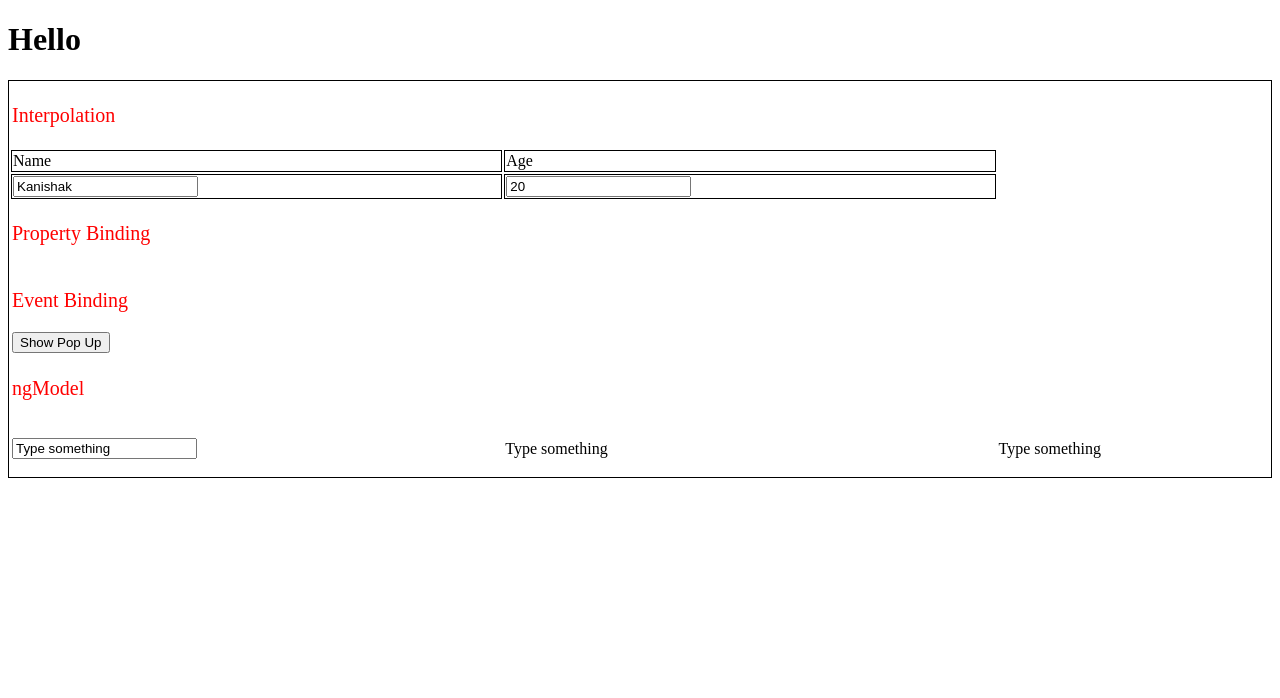
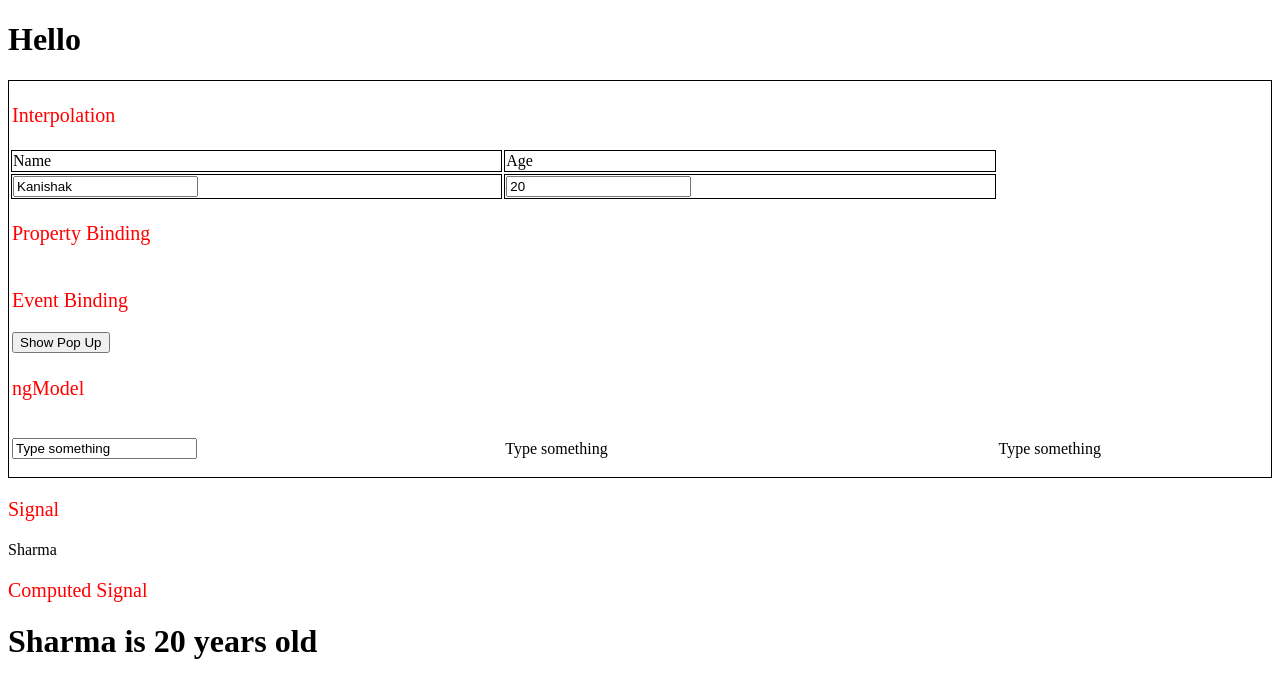
Before and after one commit to Kanishak-xd/angular20.ts, an Angular app: page / in a window 1280 px wide. Shown: the top 698 px of the page. Built offline with nearby package versions, Linux system fonts and the light colour scheme.

Commit message:
added signal component having signal and computed signal

```diff
--- a/src/app/app.html
+++ b/src/app/app.html
@@ -1,2 +1,3 @@
 <h1>Hello</h1>
 <app-data-binding></app-data-binding>
+<app-signal></app-signal>
--- a/src/app/app.ts
+++ b/src/app/app.ts
@@ -1,12 +1,13 @@
-import { Component } from '@angular/core';
+import { Component, signal } from '@angular/core';
 import { RouterOutlet } from '@angular/router';
 import { Admin } from './components/admin/admin';
 import { User } from './components/user/user';
 import { DataBinding } from './components/data-binding/data-binding';
+import { Signal } from './components/signal/signal';
 
 @Component({
   selector: 'app-root',
-  imports: [RouterOutlet, Admin, User, DataBinding],
+  imports: [RouterOutlet, Admin, User, DataBinding, Signal],
   templateUrl: './app.html',
   styleUrl: './app.css'
 })
--- /dev/null
+++ b/src/app/components/signal/signal.html
@@ -0,0 +1,4 @@
+<p style="font-size: 20px; color: red;">Signal</p>
+<span>{{personName()}}</span>
+<p style="font-size: 20px; color: red;">Computed Signal</p>
+<h1>{{personInfo()}}</h1>
--- /dev/null
+++ b/src/app/components/signal/signal.ts
@@ -0,0 +1,20 @@
+import { Component, signal, computed } from '@angular/core';
+
+@Component({
+  selector: 'app-signal',
+  imports: [],
+  templateUrl: './signal.html',
+  styleUrl: './signal.css'
+})
+export class Signal {
+  personName = signal<string>("Kanishak");
+  personAge = signal("20");
+
+  personInfo = computed(() => this.personName() + " is " + this.personAge() + " years old")
+
+  constructor() {
+    setTimeout(() => {
+      this.personName.set("Sharma")
+    }, 2000);
+  }
+}
```
Also changed, not shown: src/app/components/signal/signal.css (added), 1 other file (tests, documents, lock files or other folders).
